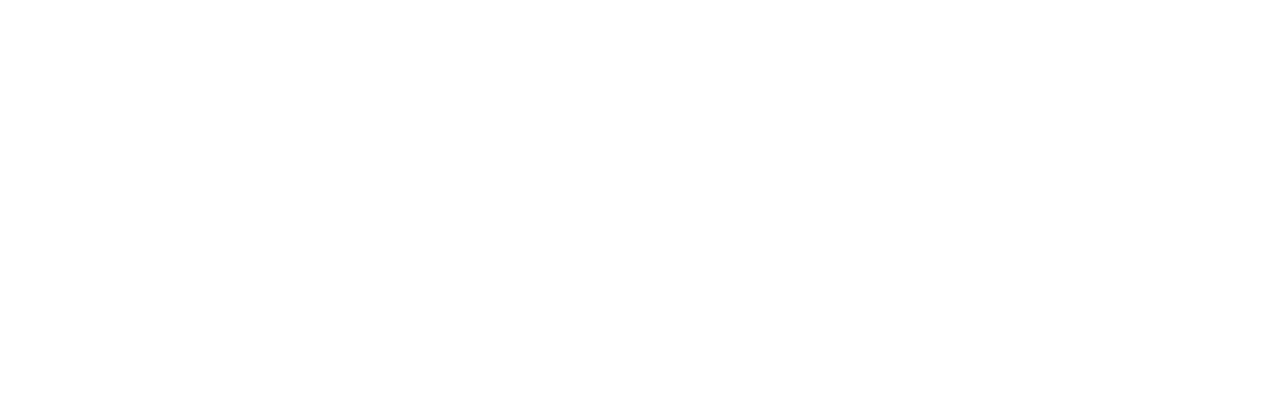
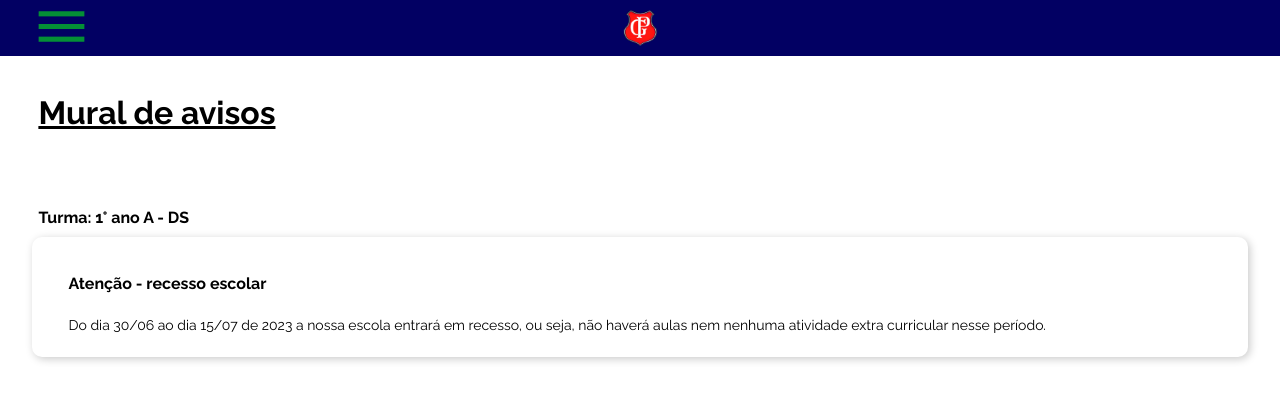
Before and after one commit to ETEGPC/gpc-web, a React (Create React App) app: page /muralDeAvisos in a window 1280 px wide. Before the commit this address had no page. Shown: the top 400 px of the page. Built offline with nearby package versions, Linux system fonts and the light colour scheme.

Commit message:
Tela de 'mural de avisos' criada.

```diff
--- a/src/PageRoutes/Routes.tsx
+++ b/src/PageRoutes/Routes.tsx
@@ -1,5 +1,5 @@
 import { BrowserRouter, Route, Routes as Rts} from 'react-router-dom';
-import { LoginScreen, LatestNews, NewsOpen, Chat, OurAgend, HomePage, MyProfile, DocumentsRequest } from '../components/Exports';
+import { LoginScreen, LatestNews, NewsOpen, Chat, OurAgend, HomePage, MyProfile, DocumentsRequest, BulletinBoard } from '../components/Exports';
 
 export function Routes(){
 	return(
@@ -14,6 +14,7 @@ export function Routes(){
 				<Route path="/paginaInicial" element={<HomePage />}></Route>
 				<Route path="/meuPerfil" element={<MyProfile />} />
 				<Route path="solicitacaoDeDocumentos" element={<DocumentsRequest />} />
+				<Route path="muralDeAvisos" element={<BulletinBoard />} />
 			</Rts>
 		</BrowserRouter>
 
--- a/src/components/Exports.tsx
+++ b/src/components/Exports.tsx
@@ -9,3 +9,4 @@ export * from '../pages/OurAgend'
 export * from '../pages/HomePage';
 export * from '../pages/MyProfile';
 export * from '../pages/DocumentsRequest';
+export * from '../pages/BulletinBoard';
--- a/src/components/Menu.tsx
+++ b/src/components/Menu.tsx
@@ -71,7 +71,7 @@ export function Menu(){
 
 					<div className="menu-component-3">
 						<img src={bulletinBoard} />
-						<Link to="#">Mural de avisos</Link>
+						<Link to="/muralDeAvisos">Mural de avisos</Link>
 					</div>
 
 
--- /dev/null
+++ b/src/pages/BulletinBoard.tsx
@@ -0,0 +1,30 @@
+import { Menu } from '../components/Exports';
+import '../styles/pages/bulletinBoard.css';
+
+export function BulletinBoard(){
+	return(
+
+		<div>
+
+			<Menu />
+
+			<h1 className="page-title">Mural de avisos</h1>
+
+			<main className="BulletinBoard-content">
+
+				<h4>Turma: 1° ano A - DS</h4>
+
+				<div className="content">
+
+					<h4>Atenção - recesso escolar</h4>
+					<p>Do dia 30/06 ao dia 15/07 de 2023 a nossa escola entrará em recesso, ou seja, não haverá aulas nem nenhuma atividade extra curricular nesse período.</p>
+
+				</div>
+
+
+			</main>
+
+		</div>
+
+	);
+}
--- a/src/pages/HomePage.tsx
+++ b/src/pages/HomePage.tsx
@@ -22,7 +22,6 @@ export function HomePage(){
 
 
 		let carouselTitle = document.getElementById('carousel-title') as HTMLParagraphElement;
-		// let carouselImage = document.getElementById('carousel-image') as HTMLImageElement;
 		let carouselImages = document.getElementById('carousel-content') as HTMLDivElement;
 		let circle1 = document.getElementById('circle-1') as HTMLDivElement;
 		let circle2 = document.getElementById('circle-2') as HTMLDivElement;
--- /dev/null
+++ b/src/styles/pages/bulletinBoard.css
@@ -0,0 +1,29 @@
+.page-title {
+  margin: 3% 0% 3% 3%;
+  font-size: 32px;
+  text-decoration: underline;
+}
+
+.BulletinBoard-content {
+
+}
+
+.BulletinBoard-content h4 {
+  margin: 3% 0% 0% 3%;
+}
+
+.content {
+  width: 95vw;
+  margin: 10px auto;
+  border-radius: 10px;
+  box-shadow: 2px 2px 8px #cacaca;
+}
+
+.content h5 {
+	margin: 3% 0% 0% 3%;
+}
+
+.content p {
+  font-size: 14px;
+  margin: 2% 3%;
+}
```
